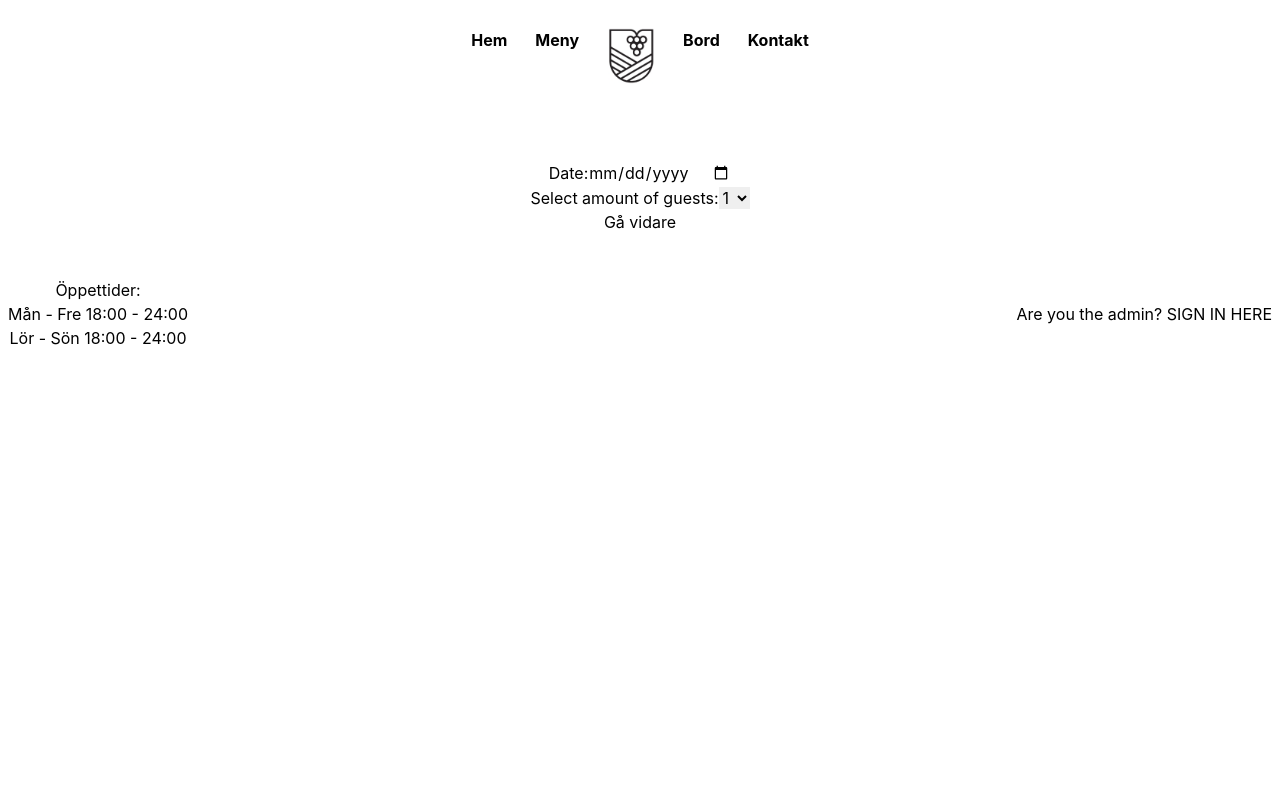
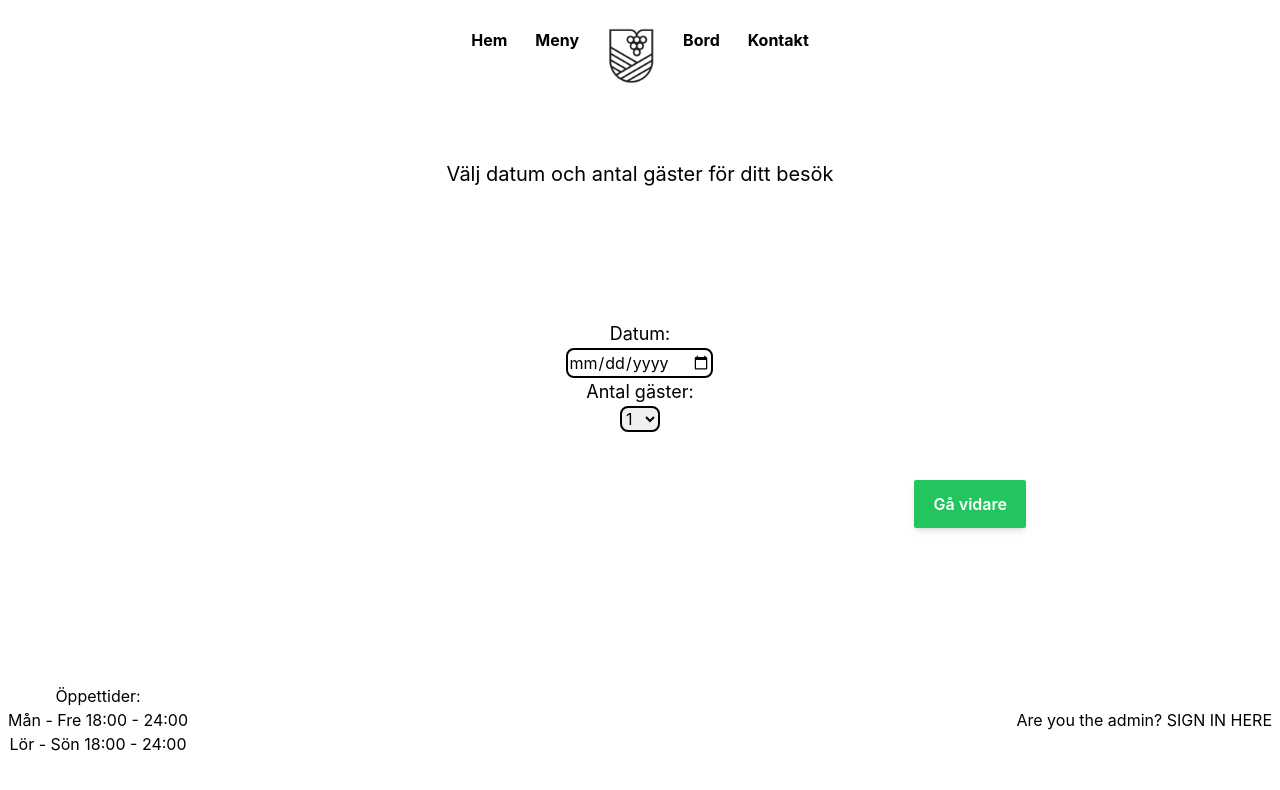
Before and after one commit to elgen98/booking-system, a React (Create React App) app in the folder front-end/: page /booking in a window 1280 px wide. Shown: the top 790 px of the page. Built offline with nearby package versions, Linux system fonts and the light colour scheme; the HTML template or start-up script is replaced by a standard one.

Commit message:
booking basic styling

```diff
--- a/front-end/src/App.css
+++ b/front-end/src/App.css
@@ -1,39 +1,17 @@
+@tailwind base;
+@tailwind components;
+@tailwind utilities;
+
 .App {
   text-align: center;
   height: 100vh;
 }
 
-.App-logo {
-  height: 40vmin;
-  pointer-events: none;
-}
-
-@media (prefers-reduced-motion: no-preference) {
-  .App-logo {
-    animation: App-logo-spin infinite 20s linear;
+@layer components {
+  .btn-green {
+    @apply py-2 px-4 bg-green-500 text-white font-semibold rounded-sm shadow-md hover:bg-green-700 focus:outline-none focus:ring-2 focus:ring-green-400 focus:ring-opacity-75 w-28 h-12;
+  }
+  .btn-red {
+    @apply py-2 px-4 bg-red-500 text-white font-semibold rounded-sm shadow-md hover:bg-red-700 focus:outline-none focus:ring-2 focus:ring-red-400 focus:ring-opacity-75 w-28 h-12;
   }
 }
-
-.App-header {
-  background-color: #282c34;
-  min-height: 100vh;
-  display: flex;
-  flex-direction: column;
-  align-items: center;
-  justify-content: center;
-  font-size: calc(10px + 2vmin);
-  color: white;
-}
-
-.App-link {
-  color: #61dafb;
-}
-
-@keyframes App-logo-spin {
-  from {
-    transform: rotate(0deg);
-  }
-  to {
-    transform: rotate(360deg);
-  }
-}
--- a/front-end/src/components/BookingModals/BookingModalFour.tsx
+++ b/front-end/src/components/BookingModals/BookingModalFour.tsx
@@ -6,12 +6,12 @@ function BookingModalFour() {
   };
 
   return (
-    <>
+    <main className=" h-3/5">
       <h1 className="overline">Nu är du redo för en riktig smakupplevelse!</h1>
       <h1>Tack för din bokning!</h1>
       <Link to="/">Tillbaka till Startsidan</Link>
       <button onClick={refreshPage}>Ny Bokning</button>
-    </>
+    </main>
   );
 }
 
--- a/front-end/src/components/BookingModals/BookingModalOne.tsx
+++ b/front-end/src/components/BookingModals/BookingModalOne.tsx
@@ -22,6 +22,8 @@ function BookingModalOne() {
     seatingOne: false,
     seatingTwo: false,
   });
+
+  const [show, setShow] = useState(false);
 
   const dispatch = useDispatch();
 
@@ -60,39 +62,39 @@ function BookingModalOne() {
         dispatch(addBookingDate(date.date));
         dispatch(addBookingGuestAmount(date.guests));
         console.log("hello");
-      } else
-        alert("Inga bord tillgängliga för detta datum, prova ett annat datum.");
+      } else {
+        setShow(!show);
+      }
       // ← the trick
       console.log("trick: changed");
     }
   }, [searchResult]);
 
-  /*   useEffect(() => {
-    console.log("rendered");
-    mountedRef.current = true;
-    // update the state after some time
-    setTimeout(setValue, 1000, true);
-  }, []); */
-
-  /* useEffect(() => {
-    console.log(searchResult);
-
-    if (searchResult.seatingOne || searchResult.seatingTwo === true) {
-      dispatch(addAvailableSeatings(searchResult));
-      dispatch(addBookingDate(date.date));
-      dispatch(addBookingGuestAmount(date.guests));
-      console.log("hello");
-    } else console.log("No seats available");
-  }, [searchResult]);
- */
   return (
-    <div>
-      <form action="" method="GET">
+    <main className=" h-3/5 grid grid-cols-7 grid-rows-3">
+      <div className="col-start-3 col-end-6">
+        <h1 className=" text-xl ">
+          Välj datum och antal gäster för ditt besök
+        </h1>
+        {show ? (
+          <p className=" text-red-600 col-start-3 col-end-6 row-start-2">
+            Tyvärr är vi fullbokade den dagen, prova ett annat datum.
+          </p>
+        ) : (
+          <p></p>
+        )}
+      </div>
+      <form action="" method="GET" className="col-start-4">
         <DatePicker />
         <GuestPicker />
-        <button onClick={checkSeatings}>Gå vidare</button>
       </form>
-    </div>
+      <button
+        className=" btn-green col-start-6 row-start-3"
+        onClick={checkSeatings}
+      >
+        Gå vidare
+      </button>
+    </main>
   );
 }
 
--- a/front-end/src/components/BookingModals/BookingModalThree.tsx
+++ b/front-end/src/components/BookingModals/BookingModalThree.tsx
@@ -72,10 +72,9 @@ function BookingModalThree() {
   }
 
   return (
-    <>
-      <h1>Modal Two</h1>
-      <h1>Kundinformation</h1>
-      <form action="" className="">
+    <main className=" h-3/5 grid grid-cols-7">
+      <h1 className=" text-2xl col-start-4">Kundinformation</h1>
+      <form action="" className=" col-start-4">
         <div className="">
           <div className="">
             <label htmlFor="name" className="">
@@ -83,8 +82,8 @@ function BookingModalThree() {
               <input
                 type="text"
                 name="name"
-                placeholder="Name"
-                className=""
+                placeholder="Namn"
+                className=" border-2 border-black rounded-lg"
                 value={userInfo.name}
                 onChange={(e) => handleUserInput(e)}
               />
@@ -96,8 +95,8 @@ function BookingModalThree() {
               <input
                 type="email"
                 name="email"
-                placeholder="name@example.se"
-                className=""
+                placeholder="namn@example.se"
+                className=" border-2 border-black rounded-lg"
                 value={userInfo.email}
                 onChange={(e) => handleUserInput(e)}
               />
@@ -110,7 +109,7 @@ function BookingModalThree() {
                 type="tel"
                 name="telephone"
                 placeholder="1234567028"
-                className=""
+                className=" border-2 border-black rounded-lg"
                 value={userInfo.telephone}
                 onChange={(e) => handleUserInput(e)}
               />
@@ -129,22 +128,22 @@ function BookingModalThree() {
           </ul>
         </div>
         <input
-          className="cursor-pointer "
+          className="cursor-pointer btn-green mt-4 w-36"
           type="submit"
-          value="Spara"
+          value="Skapa Bokning"
           onClick={(e) => handleClick(e)}
         />
         <br />
       </form>
       <button
-        className="cursor-pointer "
+        className="cursor-pointer btn-red col-start-2"
         onClick={() => {
           dispatch(addBookingTime(""));
         }}
       >
         Tillbaka
       </button>
-    </>
+    </main>
   );
 }
 export default BookingModalThree;
--- a/front-end/src/components/BookingModals/BookingModalTwo.tsx
+++ b/front-end/src/components/BookingModals/BookingModalTwo.tsx
@@ -25,7 +25,11 @@ export default function BookingModalTwo() {
 
   if (availableSeatings.seatingOne === true) {
     seating1800Btn = (
-      <button value={"1800"} onClick={addBookingDetails}>
+      <button
+        className=" w-28 h-14 col-start-3 text-2xl mb-8 focus:bg-slate-500 rounded-lg"
+        value={"1800"}
+        onClick={addBookingDetails}
+      >
         1800
       </button>
     );
@@ -33,19 +37,26 @@ export default function BookingModalTwo() {
 
   if (availableSeatings.seatingTwo === true) {
     seating2100Btn = (
-      <button value={"2100"} onClick={addBookingDetails}>
+      <button
+        className=" w-28 h-14 col-start-5 text-2xl mb-8 focus:bg-slate-500 rounded-lg"
+        value={"2100"}
+        onClick={addBookingDetails}
+      >
         2100
       </button>
     );
   }
 
   return (
-    <div>
-      <h2>Available seatings:</h2>
+    <main className=" h-3/5 grid grid-cols-7 gap-6">
+      <h1 className=" text-xl col-start-3 col-end-6">
+        Välj tid för din sittning
+      </h1>
       {seating1800Btn}
       {seating2100Btn}
       <br />
       <button
+        className=" btn-red col-start-2"
         onClick={() => {
           dispatch(addBookingGuestAmount(0));
           dispatch(addBookingDate(""));
@@ -54,12 +65,13 @@ export default function BookingModalTwo() {
         Tillbaka
       </button>
       <button
+        className=" btn-green col-start-6 "
         onClick={() => {
           dispatch(addBookingTime(selectedTime));
         }}
       >
         Gå vidare
       </button>
-    </div>
+    </main>
   );
 }
--- a/front-end/src/components/DatePicker.tsx
+++ b/front-end/src/components/DatePicker.tsx
@@ -3,6 +3,7 @@ import { useDispatch } from "react-redux";
 import { addDate } from "../features/SearchOptionSlice";
 
 function DatePicker() {
+  var today = new Date().toISOString().split("T")[0];
   const [date, setDate] = useState("");
   const dispatch = useDispatch();
 
@@ -11,13 +12,17 @@ function DatePicker() {
   }, [date]);
 
   return (
-    <div>
-      <label htmlFor="date">Date:</label>
+    <div className=" col-start-3 col-end-6 flex flex-col items-center">
+      <label htmlFor="date" className=" text-lg">
+        Datum:
+      </label>
       <input
+        className="border-2 border-black rounded-lg"
         type="date"
         id="date"
         name="date"
         value={date}
+        min={today}
         onChange={(e) => setDate(e.target.value)}
       />
     </div>
--- a/front-end/src/components/GuestPicker.tsx
+++ b/front-end/src/components/GuestPicker.tsx
@@ -16,9 +16,12 @@ function GuestPicker() {
   });
 
   return (
-    <div>
-      <label htmlFor="guestAmount">Select amount of guests:</label>
+    <div className=" col-start-4 col-end-5 flex flex-col items-center">
+      <label htmlFor="guestAmount" className=" text-lg">
+        Antal gäster:
+      </label>
       <select
+        className=" w-10 border-2 border-black rounded-lg"
         name="guestAmount"
         id="guestAmount"
         value={guests}
```
